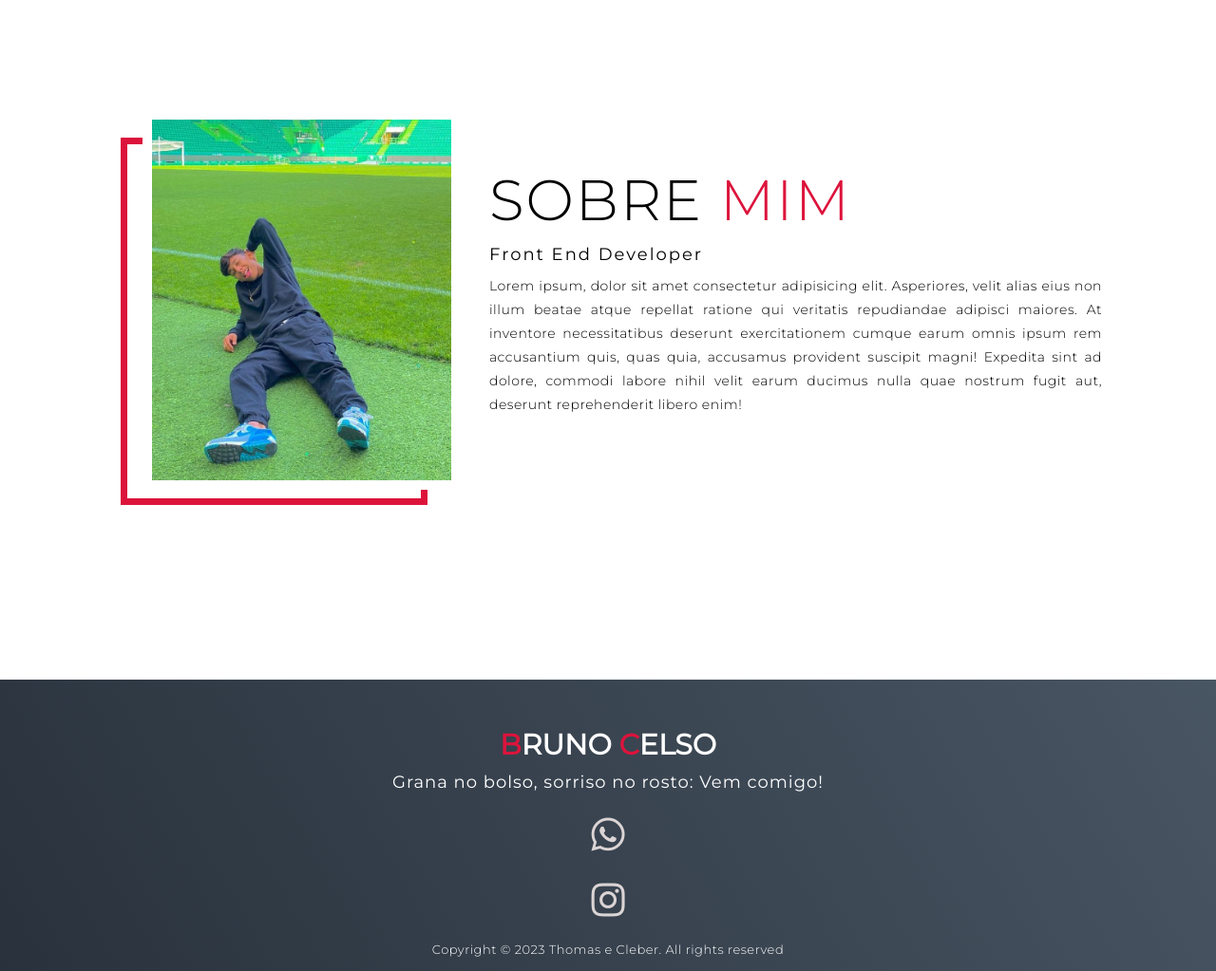
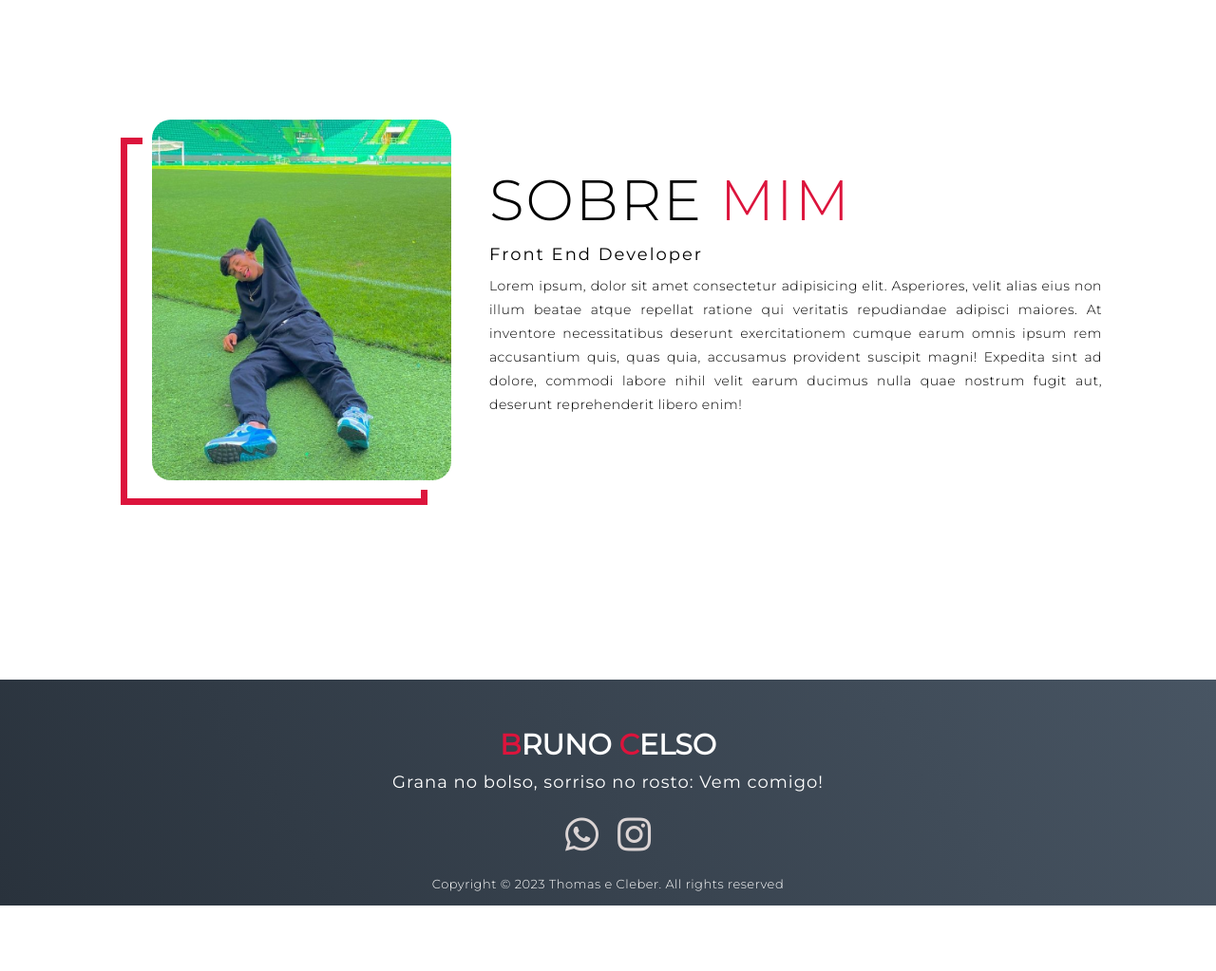
Before and after one commit to 1thomas-santos/projeto1, a plain HTML site: page one-page-website-html-css-project-master/index.html in a window 1280 px wide. Shown: the part 1740-2763 px from the top of the page at 95% size. After the commit the page ends 2694 px from the top, so only its background shows below. Drawn offline with Linux system fonts and the light colour scheme.

Commit message:
fine tunning

```diff
--- a/one-page-website-html-css-project-master/style.css
+++ b/one-page-website-html-css-project-master/style.css
@@ -28,6 +28,7 @@ img {
 	height: 100%;
 	width: 100%;
 	object-fit: cover;
+	border-radius: 20px;
 }
 
 p {
@@ -343,6 +344,7 @@ p {
 	position: relative;
 	z-index: 1;
 	overflow: hidden;
+	transition: transform 0.3s;
 }
 
 #services .service-item::after {
@@ -355,6 +357,10 @@ p {
 	background-image: linear-gradient(60deg, #29323c 0%, #e20d1b 100%);
 	opacity: 0.9;
 	z-index: -1;
+}
+
+#services .service-item:hover {
+    transform: scale(1.05);
 }
 
 #services .service-bottom .icon {
@@ -453,6 +459,10 @@ p {
 	letter-spacing: 0.1rem;
 	margin-top: 10px;
 	margin-bottom: 10px;
+}
+
+.social-buttons {
+	display: flex;
 }
 
 .social-buttons a {
```
